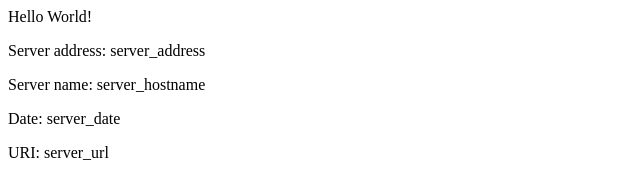
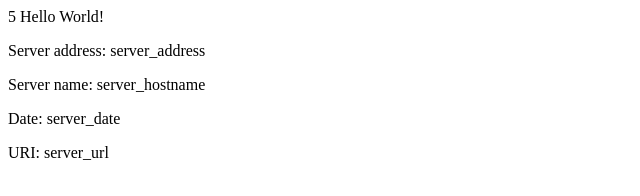
Before and after one commit to raj-ch/eks-example, a plain HTML site: page src/index.html in a window 1280 px wide. Shown: the full height of the page, 0-640 px from the left. Drawn offline with Linux system fonts and the light colour scheme.

Commit message:
v2 Updating home page

```diff
--- a/src/index.html
+++ b/src/index.html
@@ -1,8 +1,8 @@
 <head>
-<title>Hello World</title>
+<title>5 Hello World</title>
 </head>
 <div class="info">
-<h>Hello World!</h>
+<h>5 Hello World!</h>
 <p><span>Server&nbsp;address:</span> <span>server_address</span></p>
 <p><span>Server&nbsp;name:</span> <span>server_hostname</span></p>
 <p class="smaller"><span>Date:</span> <span>server_date</span></p>
```
